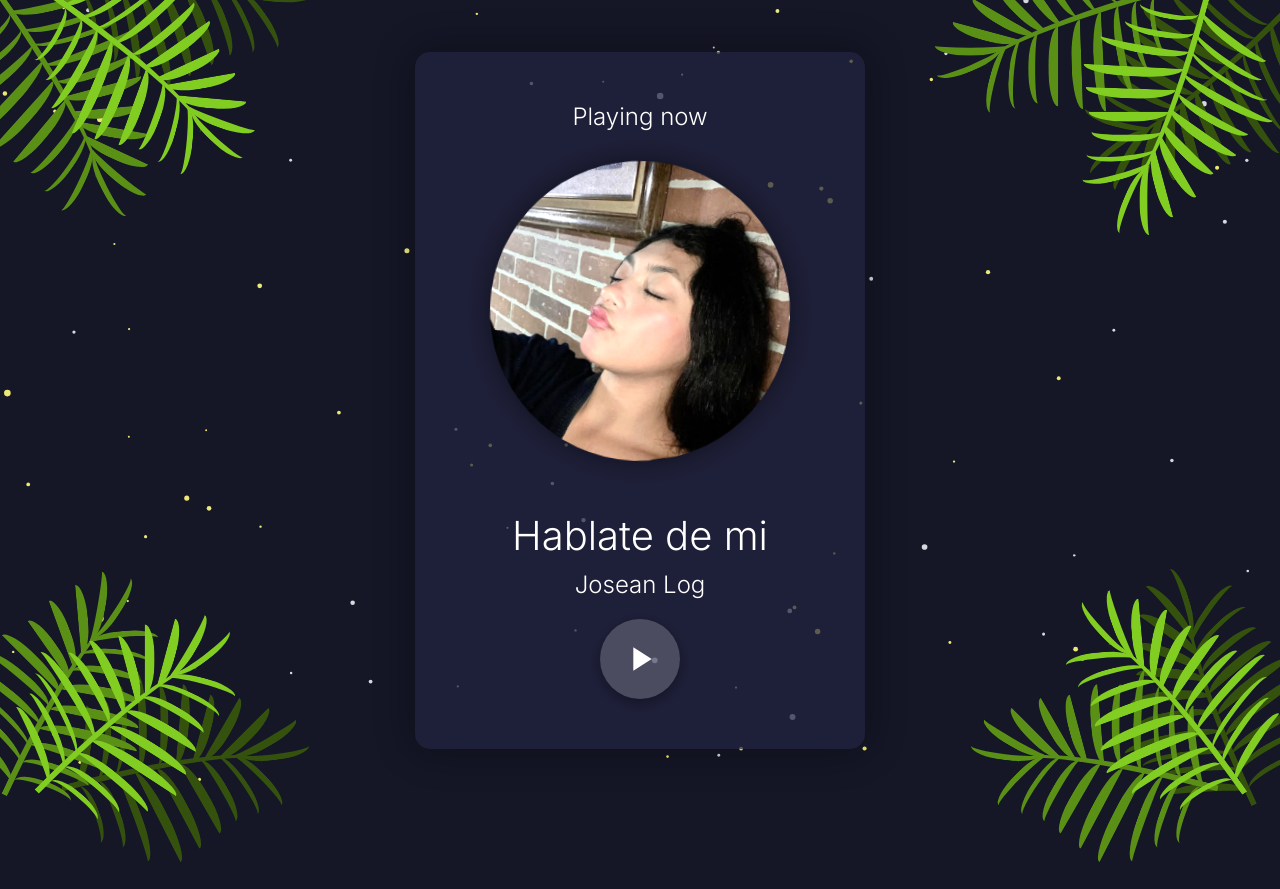
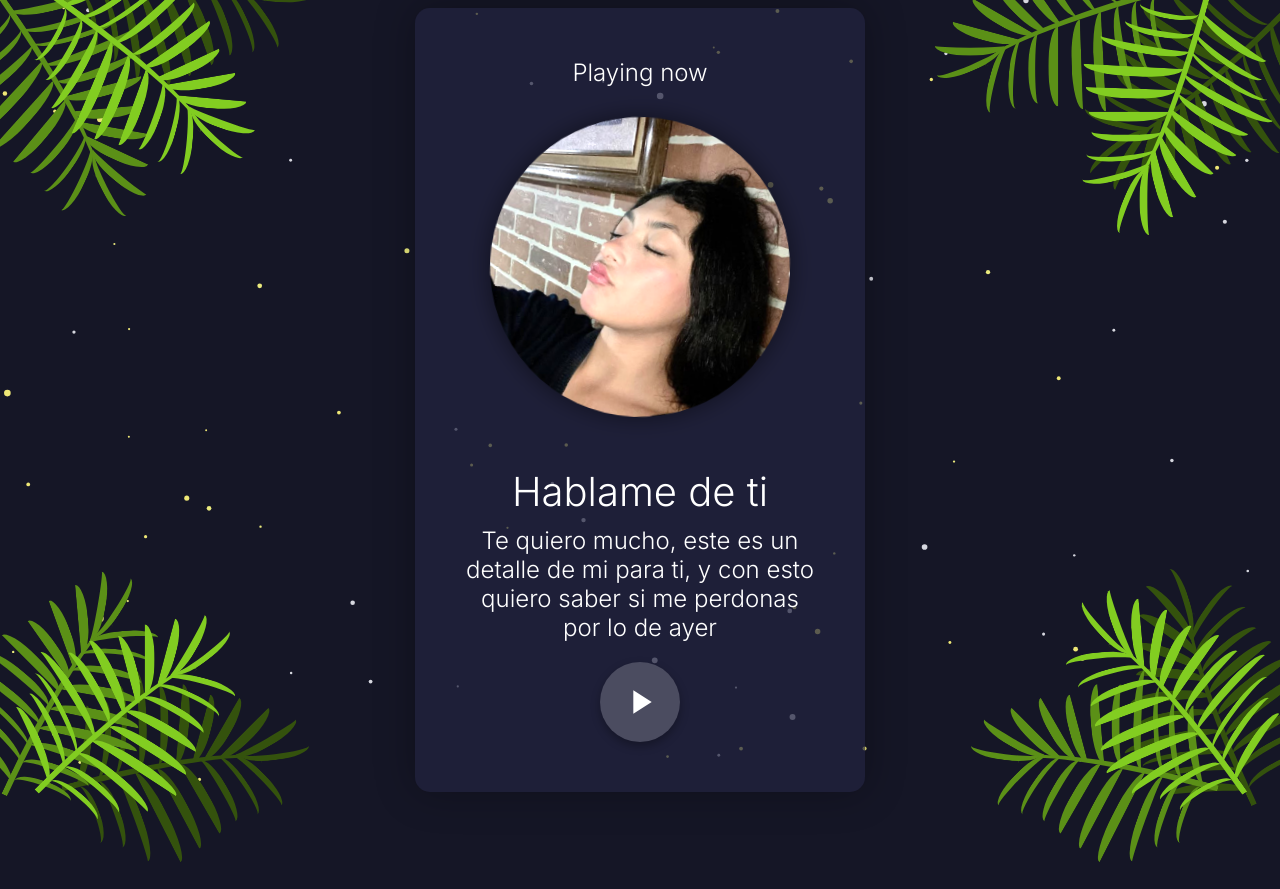
Before and after one commit to Panfilito-Cyber/Sophia, a plain HTML site: page index.html in a window 1280 px wide. Shown: the top 889 px of the page. Drawn offline with Linux system fonts and the light colour scheme.

Commit message:
Update index.html

```diff
--- a/index.html
+++ b/index.html
@@ -495,8 +495,8 @@
                 <img src="chofi.jpg" alt="">
             </div>
             <div class="info">
-                <h1>Hablate de mi</h1>
-                <p>Josean Log</p>
+                <h1>Hablame de ti</h1>
+                <p>Te quiero mucho, este es un detalle de mi para ti, y con esto quiero saber si me perdonas por lo de ayer</p>
             </div>
             <button id="playPauseBtn" class="control-btn">
                 <svg class="play-icon" width="20" height="20" viewBox="0 0 24 24" fill="none" xmlns="http://www.w3.org/2000/svg">
@@ -1038,4 +1038,5 @@
 
 
 </body>
+
 </html>
```
